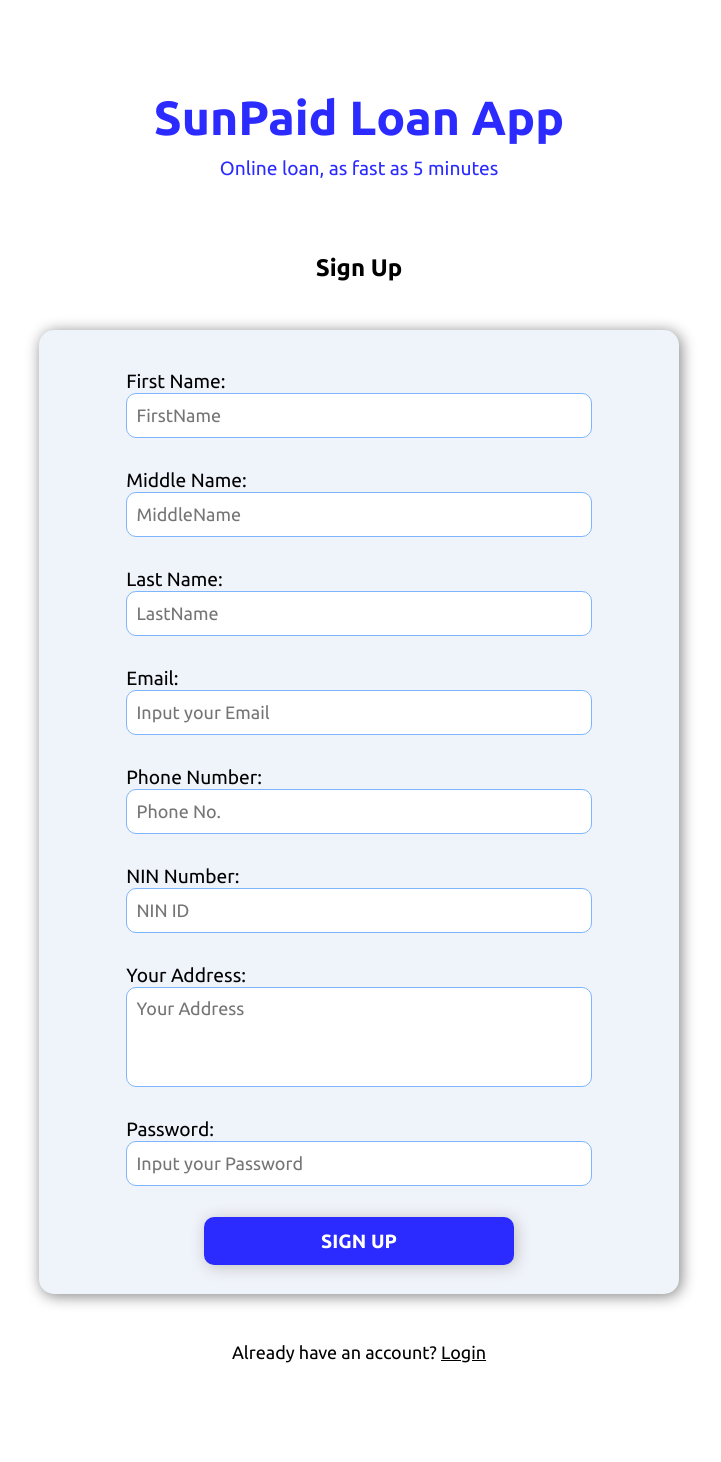
After one commit to Decryptus007/Loan-App, a PHP site: page /signUp.php in a window 1280 px wide. The commit adds this page. Shown: the whole page, without its empty margins (281-1002 px from the left). Run offline with PHP 8.4, Linux system fonts and the light colour scheme.

Commit message:
back commit

```diff
--- /dev/null
+++ b/signUp.php
@@ -0,0 +1,49 @@
+<?php
+
+
+
+
+
+?>
+
+<!DOCTYPE html>
+<html lang="en">
+
+<head>
+    <meta charset="UTF-8">
+    <meta http-equiv="X-UA-Compatible" content="IE=edge">
+    <meta name="viewport" content="width=device-width, initial-scale=1.0">
+    <link rel="preconnect" href="https://fonts.googleapis.com">
+    <link rel="preconnect" href="https://fonts.gstatic.com" crossorigin>
+    <link
+        href="https://fonts.googleapis.com/css2?family=Ubuntu:ital,wght@0,300;0,400;0,500;0,700;1,300;1,400;1,500;1,700&display=swap"
+        rel="stylesheet">
+    <link rel="stylesheet" href="./css/index.css">
+    <title>SunPaid</title>
+</head>
+
+<body>
+    <div class="loginUI">
+        <section class="headTitle">
+            <h1>SunPaid Loan App</h1>
+            <p>Online loan, as fast as 5 minutes</p>
+        </section>
+        <main>
+            <h2>Sign Up</h2>
+            <form id="sign-up">
+                <label><span>First Name:</span><input type="text" placeholder="FirstName" name="fname" /></label>
+                <label><span>Middle Name:</span><input type="text" placeholder="MiddleName" name="mname" /></label>
+                <label><span>Last Name:</span><input type="text" placeholder="LastName" name="lname" /></label>
+                <label><span>Email:</span><input type="email" placeholder="Input your Email" name="email" /></label>
+                <label><span>Phone Number:</span><input type="tel" placeholder="Phone No." name="phone"/></label>
+                <label><span>NIN Number:</span><input type="text" placeholder="NIN ID" name="nin" /></label>
+                <label><span>Your Address:</span><textarea placeholder="Your Address" name="address" ></textarea></label>
+                <label><span>Password:</span><input type="password" placeholder="Input your Password" name="password" /></label>
+                <button type="submit" name="submit" >SIGN UP</button>
+            </form>
+            <p class="signUp">Already have an account? <a href="./index.php" class="signUpLink">Login</a></p>
+        </main>
+    </div>
+</body>
+
+</html>
```
Also changed, not shown: index.php (renamed from signIn.html, +2 -8 lines), signIn.php (renamed from index.html, +8 -2 lines), signUp.html (deleted, +0 -41 lines), home.php (renamed from home.html).
